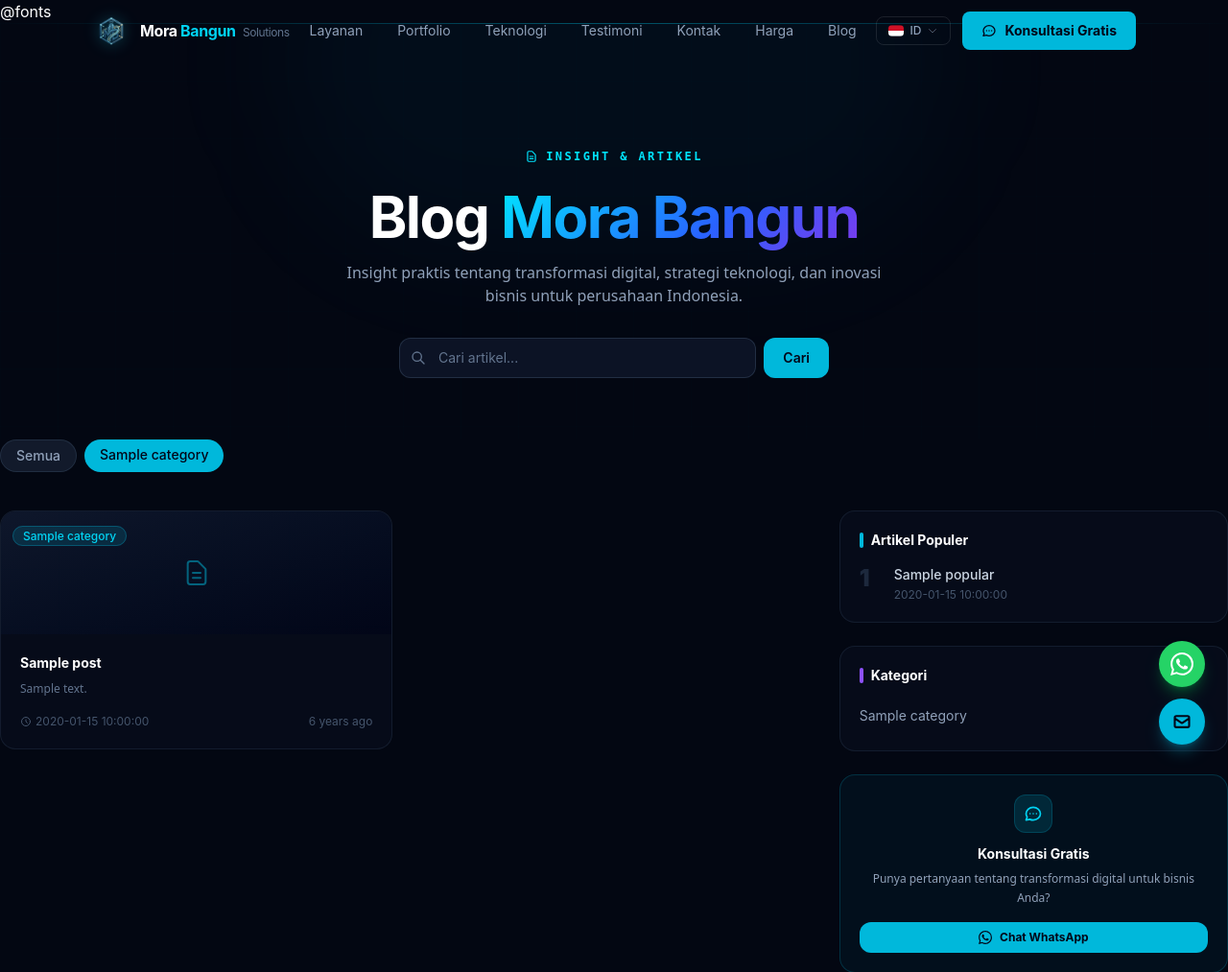
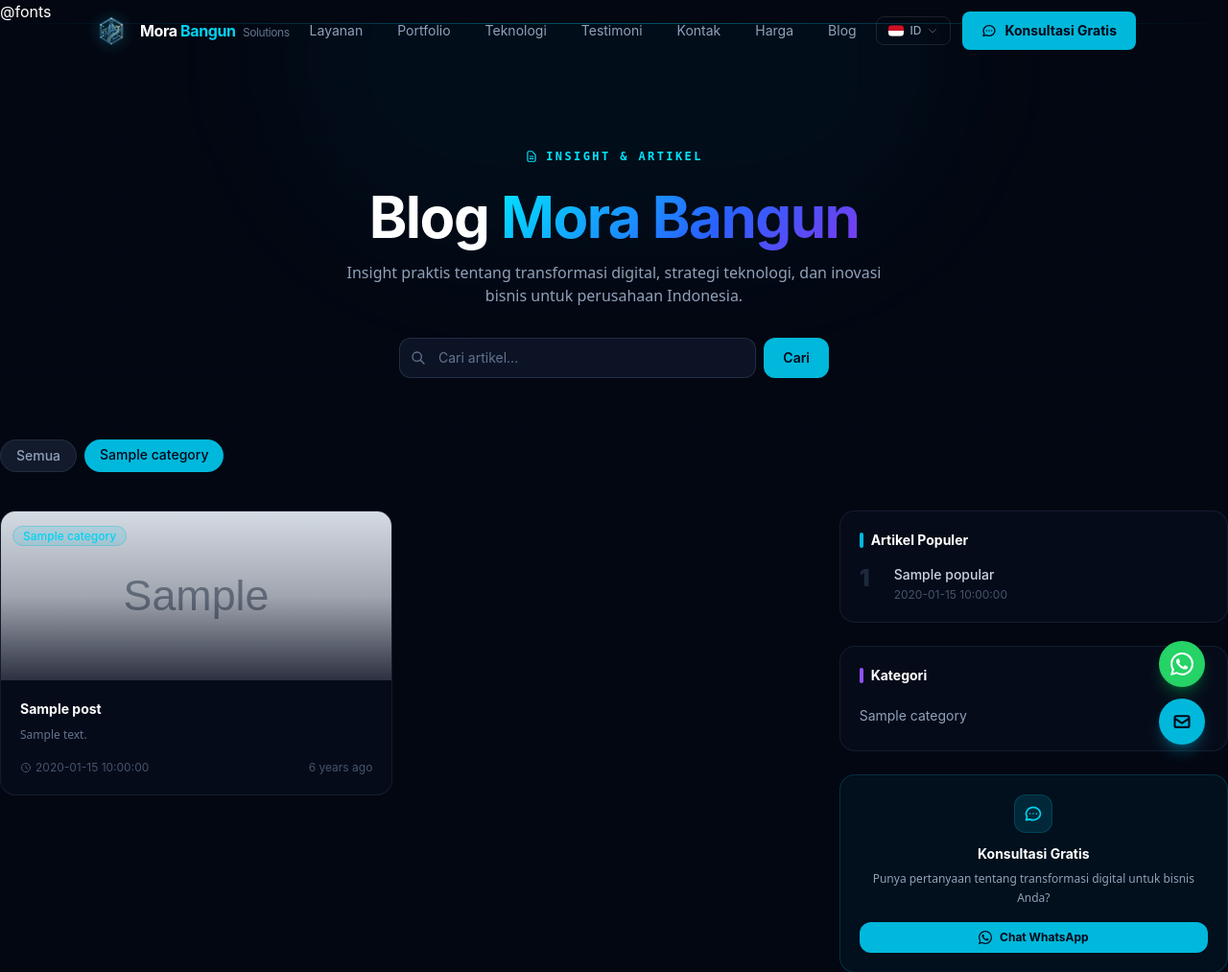
Before and after one commit to irwanbc79/mbs, a Laravel app: template resources/views/blog/index.blade.php in a window 1280 px wide. Shown: the top 1013 px of the page at 96% size. Run offline with Laravel 12, Linux system fonts and the light colour scheme; the template is opened without the code that fills it: most values are stand-ins (such as "Sample title", 1, 10 or a date in 2020); grey boxes marked "Sample" are stand-in pictures; style sheets or scripts are compiled from the project's sources.

Commit message:
Fix missing image rendering in Morabangun blog templates

```diff
--- a/resources/views/blog/index.blade.php
+++ b/resources/views/blog/index.blade.php
@@ -84,8 +84,12 @@
                             {{ $featured->category }}
                         </span>
                     </div>
-                    <div class="relative h-48 bg-gradient-to-br from-cyan-950 via-slate-900 to-slate-950 overflow-hidden">
+                    <div class="relative h-64 md:h-80 bg-gradient-to-br from-cyan-950 via-slate-900 to-slate-950 overflow-hidden">
                         <div class="absolute inset-0 grid-bg opacity-20"></div>
+                        @if($featured->featured_image)
+                            <img src="{{ $featured->featured_image }}" alt="{{ $featured->title }}" class="w-full h-full object-cover group-hover:scale-[1.03] transition-transform duration-500">
+                            <div class="absolute inset-0 bg-gradient-to-t from-slate-950/80 via-slate-950/25 to-transparent"></div>
+                        @else
                             <div class="absolute inset-0 flex items-center justify-center">
                                 <div class="w-20 h-20 rounded-2xl bg-cyan-500/10 border border-cyan-500/20 flex items-center justify-center">
                                     <svg class="w-10 h-10 text-cyan-500/60" fill="none" stroke="currentColor" viewBox="0 0 24 24">
@@ -93,6 +97,7 @@
                                     </svg>
                                 </div>
                             </div>
+                        @endif
                     </div>
                     <div class="p-6">
                         <h2 class="text-xl font-bold text-white group-hover:text-cyan-400 transition-colors mb-2 leading-snug">
@@ -123,7 +128,7 @@
                         @endif
                         <a href="{{ route('blog.show', $post->slug) }}"
                            class="group flex flex-col rounded-2xl border border-slate-800/60 bg-slate-900/30 overflow-hidden hover:border-cyan-500/30 transition-all duration-300 hover:-translate-y-1 hover:shadow-lg hover:shadow-cyan-500/5">
-                            <div class="h-32 bg-gradient-to-br from-slate-900 to-slate-950 relative overflow-hidden">
+                            <div class="h-44 bg-gradient-to-br from-slate-900 to-slate-950 relative overflow-hidden">
                                 <div class="absolute inset-0 grid-bg opacity-20"></div>
                                 @php
                                     $colorMap = [
@@ -135,11 +140,16 @@
                                     ];
                                     $iconColor = $colorMap[$post->category_color] ?? 'text-cyan-500/50';
                                 @endphp
+                                @if($post->featured_image)
+                                    <img src="{{ $post->featured_image }}" alt="{{ $post->title }}" class="w-full h-full object-cover group-hover:scale-[1.04] transition-transform duration-500">
+                                    <div class="absolute inset-0 bg-gradient-to-t from-slate-950/80 via-slate-950/25 to-transparent"></div>
+                                @else
                                     <div class="absolute inset-0 flex items-center justify-center">
                                         <svg class="w-8 h-8 {{ $iconColor }}" fill="none" stroke="currentColor" viewBox="0 0 24 24">
                                             <path stroke-linecap="round" stroke-linejoin="round" stroke-width="1.5" d="M9 12h6m-6 4h6m2 5H7a2 2 0 01-2-2V5a2 2 0 012-2h5.586a1 1 0 01.707.293l5.414 5.414a1 1 0 01.293.707V19a2 2 0 01-2 2z"/>
                                         </svg>
                                     </div>
+                                @endif
                                 <div class="absolute top-3 left-3">
                                     @php
                                         $badgeMap = [
```
Also changed, not shown: resources/views/blog/show.blade.php (+10 -1 lines). Lines whose indentation alone changed are shown as unchanged.
